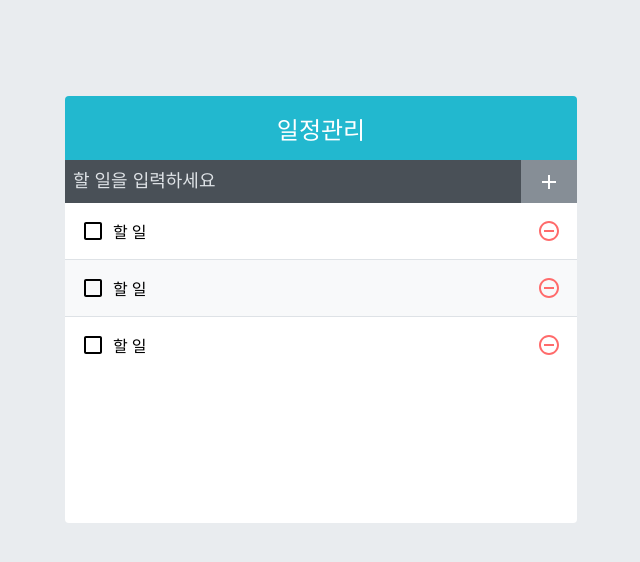
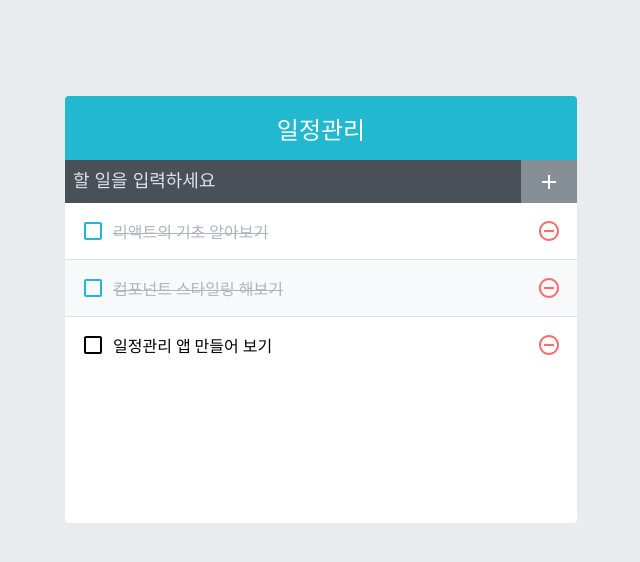
Before and after one commit to summy1105/book-react, a React (Create React App) app in the folder TheArtOfReactBook/chap10/todo-app/: page / in a window 1280 px wide. Shown: the top 562 px of the page, without its empty margins (319-959 px from the left). Built offline with nearby package versions, Linux system fonts and the light colour scheme.

Commit message:
chap 10 일정관리앱 끝

```diff
--- a/TheArtOfReactBook/chap10/todo-app/src/App.js
+++ b/TheArtOfReactBook/chap10/todo-app/src/App.js
@@ -1,13 +1,64 @@
 import TodoInsert from 'components/TodoInsert';
 import TodoList from 'components/TodoList';
-import React from 'react';
+import React, { useCallback, useRef, useState } from 'react';
 import TodoTemplate from './components/TodoTemplate';
 
 const App = () => {
+  const [todos, setTodos] = useState([
+    {
+      id: 1,
+      text: '리액트의 기초 알아보기',
+      checked: true,
+    },
+    {
+      id: 2,
+      text: '컴포넌트 스타일링 해보기',
+      checked: true,
+    },
+    {
+      id: 3,
+      text: '일정관리 앱 만들어 보기',
+      checked: false,
+    },
+  ]);
+
+  // 고유값으로 사용될 ID
+  const nextID = useRef(4);
+  const onInsert = useCallback(
+    (text) => {
+      const todo = {
+        id: nextID.current,
+        text,
+        checked: false,
+      };
+      setTodos(todos.concat(todo));
+      nextID.current += 1;
+    },
+    [todos],
+  );
+
+  const onRemove = useCallback(
+    (id) => {
+      setTodos(todos.filter((todo) => todo.id !== id));
+    },
+    [todos],
+  );
+
+  const onToggle = useCallback(
+    (id) => {
+      setTodos(
+        todos.map((todo) =>
+          todo.id === id ? { ...todo, checked: !todo.checked } : todo,
+        ),
+      );
+    },
+    [todos],
+  );
+
   return (
     <TodoTemplate>
-      <TodoInsert />
-      <TodoList />
+      <TodoInsert onInsert={onInsert} />
+      <TodoList todos={todos} onRemove={onRemove} onToggle={onToggle} />
     </TodoTemplate>
   );
 };
--- a/TheArtOfReactBook/chap10/todo-app/src/components/TodoInsert.js
+++ b/TheArtOfReactBook/chap10/todo-app/src/components/TodoInsert.js
@@ -1,11 +1,31 @@
-import React from 'react';
+import React, { useCallback, useState } from 'react';
 import { MdAdd } from 'react-icons/md';
 import './TodoInsert.scss';
 
-const TodoInsert = () => {
+const TodoInsert = ({ onInsert }) => {
+  const [value, setValue] = useState('');
+
+  const onChange = useCallback((e) => {
+    setValue(e.target.value);
+  }, []); // 처음 렌더링을 할때 함수를 생성하고, 그후 재활용
+
+  const onSubmit = useCallback(
+    (e) => {
+      onInsert(value);
+      setValue('');
+      //submit이벤트는 브라우져에서 새로고침을 발생시킴
+      e.preventDefault();
+    },
+    [onInsert, value],
+  );
+
   return (
-    <form className="TodoInsert">
-      <input placeholder="할 일을 입력하세요" />
+    <form className="TodoInsert" onSubmit={onSubmit}>
+      <input
+        placeholder="할 일을 입력하세요"
+        value={value}
+        onChange={onChange}
+      />
       <button type="submit">
         <MdAdd />
       </button>
--- a/TheArtOfReactBook/chap10/todo-app/src/components/TodoList.js
+++ b/TheArtOfReactBook/chap10/todo-app/src/components/TodoList.js
@@ -2,12 +2,17 @@
 import './TodoList.scss';
 import TodoListItem from './TodoListItem';
 
-const TodoList = () => {
+const TodoList = ({ todos, onRemove, onToggle }) => {
   return (
     <div className="TodoList">
-      <TodoListItem />
-      <TodoListItem />
-      <TodoListItem />
+      {todos.map((todo) => (
+        <TodoListItem
+          key={todo.id}
+          todo={todo}
+          onRemove={onRemove}
+          onToggle={onToggle}
+        />
+      ))}
     </div>
   );
 };
--- a/TheArtOfReactBook/chap10/todo-app/src/components/TodoListItem.js
+++ b/TheArtOfReactBook/chap10/todo-app/src/components/TodoListItem.js
@@ -1,4 +1,5 @@
-import React from 'react';
+import classNames from 'classnames';
+import React, { useCallback, useState } from 'react';
 import {
   MdCheckBoxOutlineBlank,
   MdCheckBox,
@@ -6,14 +7,20 @@
 } from 'react-icons/md';
 import './TodoListItem.scss';
 
-const TodoListItem = () => {
+const TodoListItem = ({ todo, onRemove, onToggle }) => {
+  console.log('render');
+  const { id, text, checked } = todo;
+
   return (
     <div className="TodoListItem">
-      <div className="checkbox">
-        <MdCheckBoxOutlineBlank />
-        <div className="text">할 일</div>
+      <div
+        className={classNames('checkbox', { checked })}
+        onClick={() => onToggle(id)}
+      >
+        {checked ? <MdCheckBoxOutlineBlank /> : <MdCheckBoxOutlineBlank />}
+        <div className="text">{text}</div>
       </div>
-      <div className="remove">
+      <div className="remove" onClick={() => onRemove(id)}>
         <MdRemoveCircleOutline />
       </div>
     </div>
```
Also changed, not shown: 1 other file (tests, documents, lock files or other folders).
